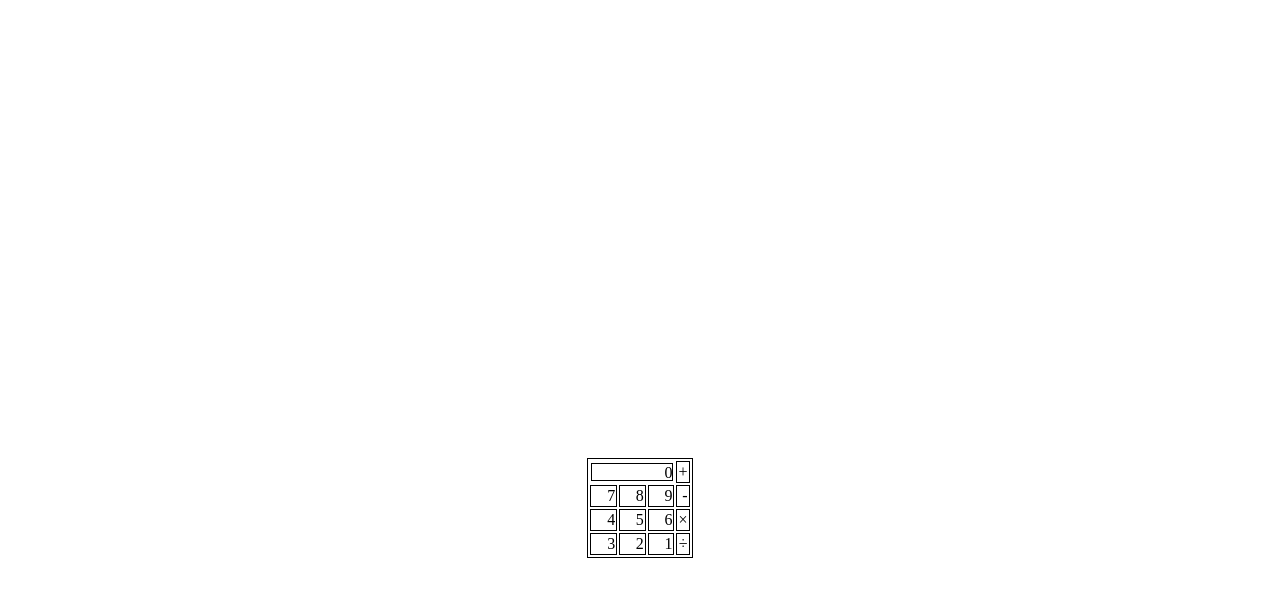
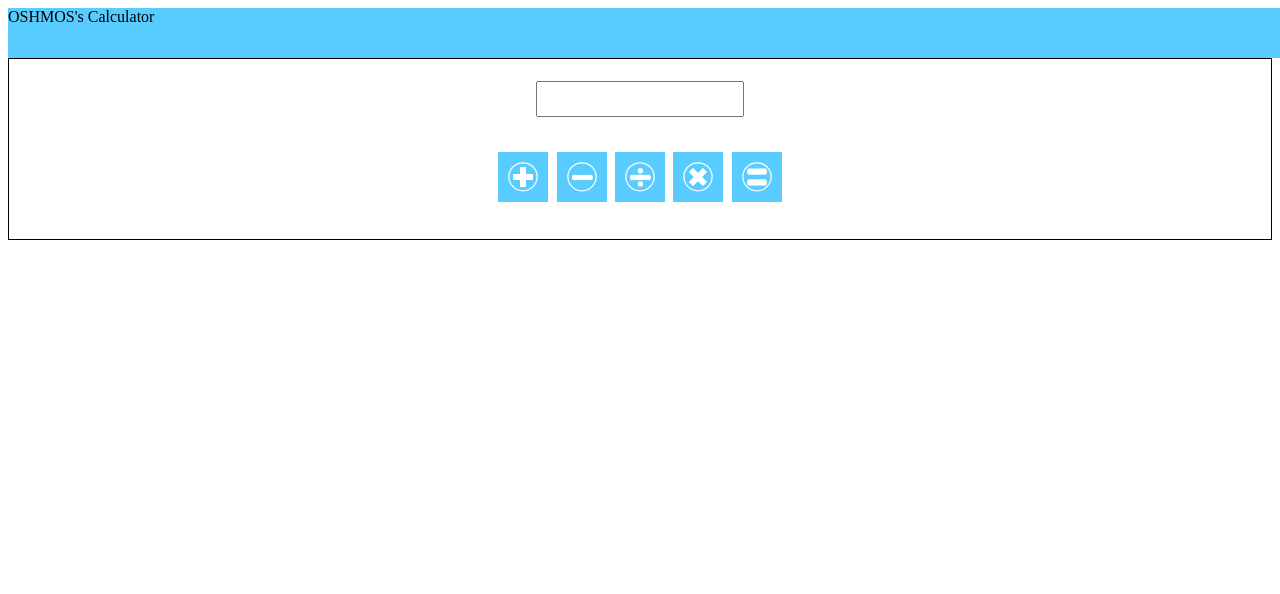
Before and after one commit to OSHMOS/JavaScript_, a plain HTML site: page practice_JavaScript/JavaScript Practice Calculator/index.html in a window 1280 px wide. Drawn offline with Linux system fonts and the light colour scheme.

Commit message:
이전에 만들었던 사칙연산 업그레이드 버전으로 재구성 중

```diff
--- a/practice_JavaScript/JavaScript Practice Calculator/index.css
+++ b/practice_JavaScript/JavaScript Practice Calculator/index.css
@@ -1,25 +1,25 @@
-* {
-  text-align: end;
+.header {
+  width: 100vw;
+  height: 50px;
+  background: #58ccff;
 }
-.num {
+
+.calculator_main {
+  height: 180px;
   border: 1px solid black;
 }
 
-.sign {
-  border: 1px solid black;
+.calculator {
+  width: 300px;
+  height: 80px;
+  margin: 0 auto;
+  display: flex;
+  justify-content: space-evenly;
+  align-items: center;
 }
 
-.calculator_bg {
-  width: 100%;
-  height: 1000px;
-  display: flex;
+.calculator_signbox {
 }
-.calculator_table {
-  border: 1px solid black;
-  margin: auto;
-}
-.calculator_box {
-  width: 5rem;
-  height: 1rem;
-  border: 1px solid black;
-}
+
+/* signbox와 value의 input태그의 간격을 조금 더 좁히고 싶다. 어떻게 해야 할까? */
+/* 또한 header가 표현이 안된다 */
--- a/practice_JavaScript/JavaScript Practice Calculator/index.html
+++ b/practice_JavaScript/JavaScript Practice Calculator/index.html
@@ -8,36 +8,37 @@
     <title>JavaScript Practice Calculator</title>
 </head>
 <body>
-    <div class="calculator_bg">
-        <div class="calculator_table">
-            <table>
-                <tr>
-                    <td colspan='3'>
-                        <div class="calculator_box">0</div>
-                    </td>
-                    <td class='sign sign1' onclick={insertsign()}>+</td>
-                </tr>
-                <tr>
-                    <td class='num num7' onclick={insertNumber(7)}>7</td>
-                    <td class='num num8' onclick={insertNumber(8)}>8</td>
-                    <td class='num num9' onclick={insertNumber(9)}>9</td>
-                    <td class='sign sign2' onclick={insertsign()}>-</td>
-                </tr>
-                <tr>
-                    <td class='num num4' onclick={insertNumber(4)}>4</td>
-                    <td class='num num5' onclick={insertNumber(5)}>5</td>
-                    <td class='num num6' onclick={insertNumber(6)}>6</td>
-                    <td class='sign sign3' onclick={insertsign()}>×</td>
-                </tr>
-                <tr>
-                    <td class='num num3' onclick={insertNumber(3)}>3</td>
-                    <td class='num num2' onclick={insertNumber(2)}>2</td>
-                    <td class='num num1' onclick={insertNumber(1)}>1</td>
-                    <td class='sign sign4' onclick={insertsign()}>÷</td>
-                </tr>
-            </table>
+    <header>
+        <div class="header">
+            OSHMOS's Calculator
         </div>
-    </div>
+    </header>
+    <main>
+        <div class="calculator_main">
+            <div class="calculator calculator_valuebox">
+                <div class="calculator_value">
+                    <input type="text" style="width:200px; height:30px;">
+                </div>
+            </div>
+            <div class="calculator calculator_signbox">
+                <div class="calculator_sign calculator_sign1">
+                    <img src="./Img/001.png" alt="더하기 부호"></button>
+                </div>
+                <div class="calculator_sign calculator_sign2">
+                    <img src="./Img/002.png" alt="빼기 부호"></button>
+                </div>
+                <div class="calculator_sign calculator_sign3">
+                    <img src="./Img/003.png" alt="나누기 부호"></button>
+                </div>
+                <div class="calculator_sign calculator_sign4">
+                    <img src="./Img/004.png" alt="곱하기 부호"></button>
+                </div>
+                <div class="calculator_sign calculator_sign5">
+                    <img src="./Img/005.png" alt="등호 부호"></button>
+                </div>
+            </div>
+        </div>
+    </main>
     <script src="index.js"></script>
 </body>
 </html>
--- a/practice_JavaScript/JavaScript Practice Calculator/index.js
+++ b/practice_JavaScript/JavaScript Practice Calculator/index.js
@@ -1,11 +1,8 @@
 function insertNumber(a){
-    let box = document.querySelector(".calculator_box");  // 무엇을 지정하는지 아는 것이 중요!
+    const box = document.querySelector(".calculator_box");  // 무엇을 지정하는지 아는 것이 중요!
     box.innerHTML = a;
 };
 
-function insertsign(){
-    let box = document.querySelector(".calculator_box");
-    let sign = document.querySelector(".sign");
-    console.log(sign); // why undefined?
-    box.innerHTML = sign;
-};
+// 진짜 계산기라면, 부호를 box에 띄울 필요가 없다.
+// 숫자가 서로 잘 이어지게 나오는 지가 중요하다. (1차 목표)
+// 부호를 누르고 다른 숫자를 박스에 나타낸 후 '='을 눌렀을 때, 값이 box에 잘 표현 되면 된다.
```
Also changed, not shown: practice_JavaScript/JavaScript Practice Calculator/Img/001.png (added), practice_JavaScript/JavaScript Practice Calculator/Img/002.png (added), practice_JavaScript/JavaScript Practice Calculator/Img/003.png (added), practice_JavaScript/JavaScript Practice Calculator/Img/004.png (added), practice_JavaScript/JavaScript Practice Calculator/Img/005.png (added), 4 other files.
